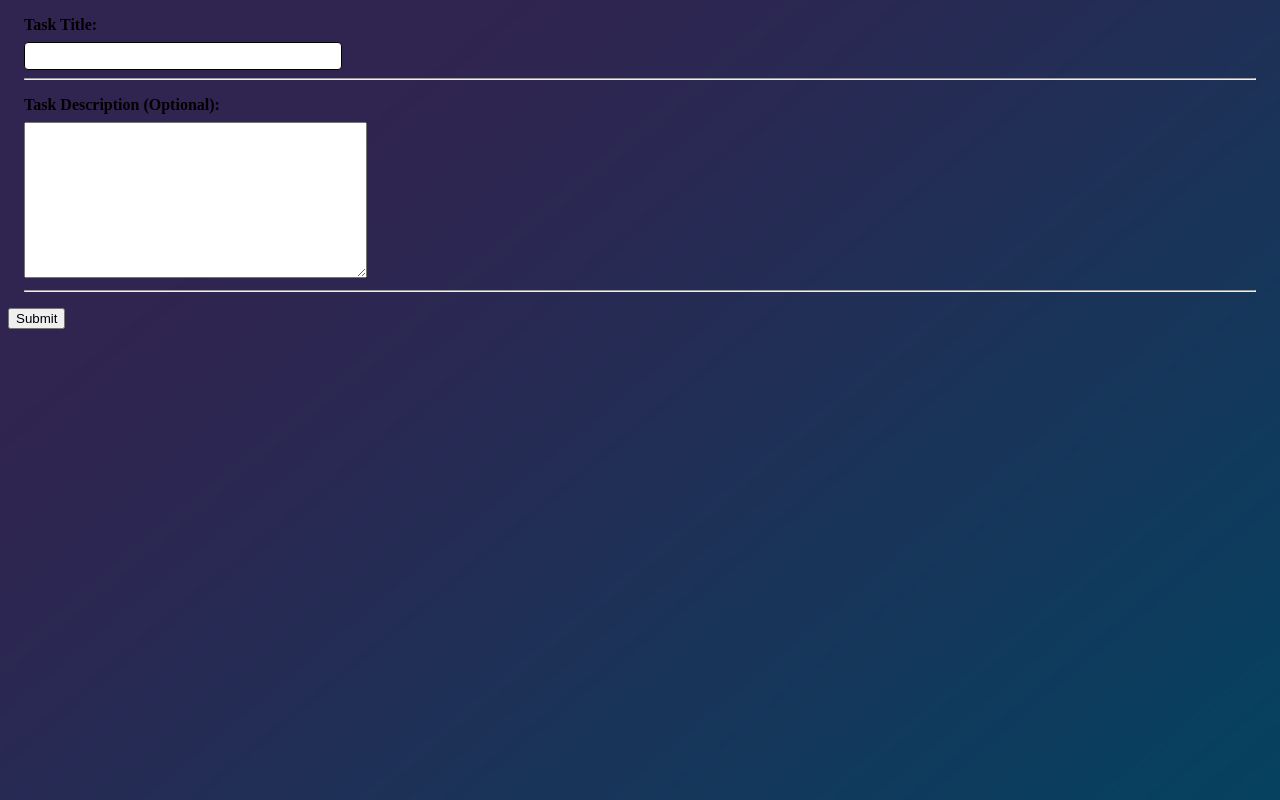
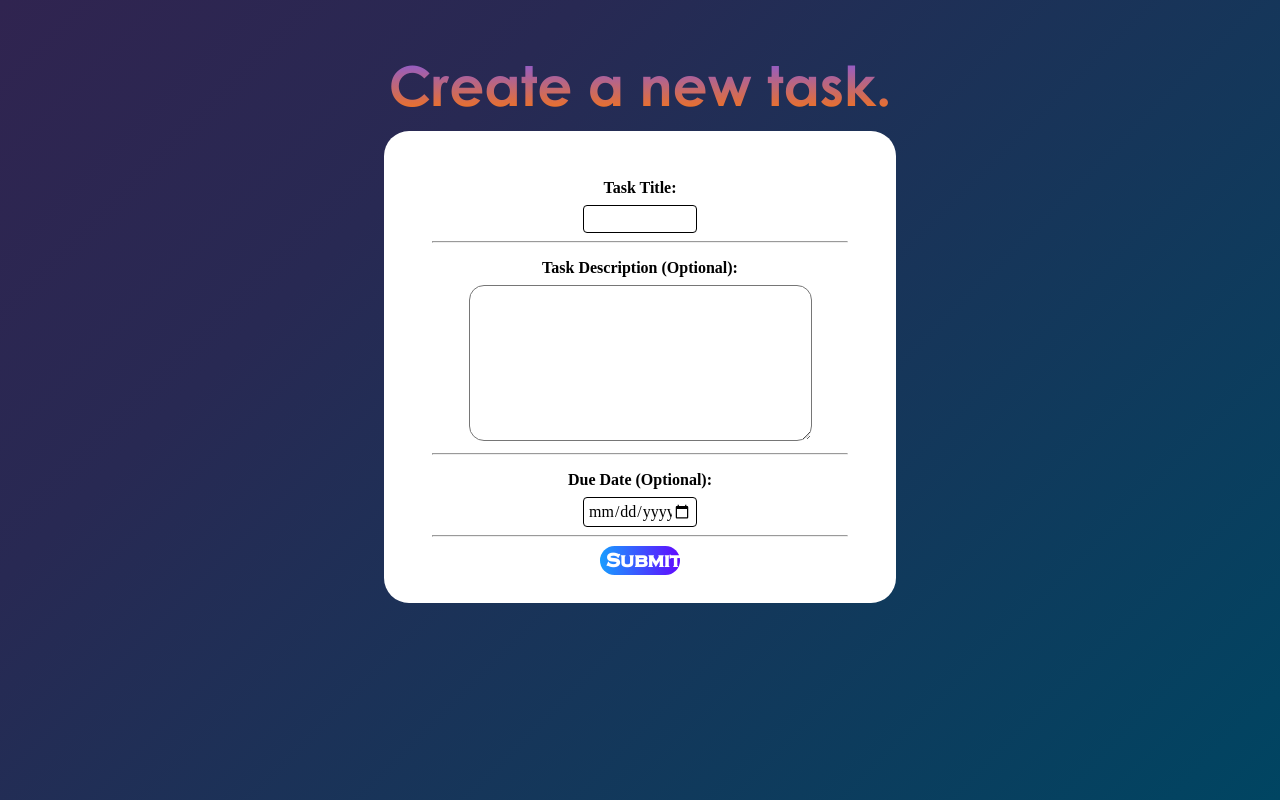
Before and after one commit to krishabbashyal/task-manager, a Django app: page /taskCreate/ in a window 1280 px wide. Run offline with Django 3.2, Linux system fonts and the light colour scheme; a user stored in the database is signed in.

Commit message:
Made so many changes that I forgot even what is going on anymore

```diff
--- a/mainProjectDir/main/forms.py
+++ b/mainProjectDir/main/forms.py
@@ -3,14 +3,24 @@
 from django import forms
 from .models import Task
 
+
+class DateInput(forms.DateInput):
+    input_type = 'date'
+
+
 class TaskCreation(forms.ModelForm):
     class Meta:
         model = Task
-        fields = ["title", "description"]
+
+        fields = ["title", "description", "due_date"]
+        widgets = {
+            "due_date": DateInput(),
+        }
 
         labels = {
             "title":"Task Title",
-            "description":"Task Description (Optional)"
+            "description":"Task Description (Optional)",
+            "due_date":"Due Date (Optional)"
         }
 
         error_messages = {
@@ -18,3 +28,24 @@
                 "required":"This field is required, ensure that it is not empty."
             }
         }
+
+class TaskUpdate(forms.ModelForm):
+    class Meta:
+        model = Task
+
+        fields = ["title", "description", "due_date", "completion"]
+        widgets = {
+            "due_date": DateInput(),
+        }
+
+        labels = {
+            "title":"Task Title",
+            "description":"Task Description (Optional)",
+            "due_date":"Due Date (Optional)"
+        }
+
+        error_messages = {
+            "title":{
+                "required":"This field is required, ensure that it is not empty."
+            }
+        }
--- a/mainProjectDir/main/models.py
+++ b/mainProjectDir/main/models.py
@@ -1,15 +1,19 @@
+from datetime import datetime
 from django.db import models
 from django.utils import timezone
 from django.contrib.auth.models import User
+from datetime import datetime, date
 
 # Create your models here.
 
 class Task(models.Model):
-    title = models.CharField(max_length=50)
+    title = models.CharField(max_length=30)
     description = models.TextField(max_length=175,  blank = True)
     completion = models.BooleanField(default=False)
+    due_date = models.DateField(blank = True, null = True)
     date_created = models.DateTimeField(default = timezone.now)
     author = models.ForeignKey(User, on_delete = models.CASCADE)
 
+
     def __str__(self):
         return self.title
--- a/mainProjectDir/main/static/main/main.css
+++ b/mainProjectDir/main/static/main/main.css
@@ -8,8 +8,22 @@
   src: url(fonts/GOTHICB.TTF);
 }
 
+html,
 body {
-  background-image: url("background.png");
+  max-width: 100%;
+  overflow-x: hidden;
+  background: rgb(48,36,80);
+  background: linear-gradient(135deg, rgba(48,36,80,1) 0%, rgba(40,41,83,1) 28%, rgba(0,69,98,1) 100%);
+}
+
+html {
+  height: 100%;
+}
+body {
+  height: 100%;
+  margin: 0;
+  background-repeat: no-repeat;
+  background-attachment: fixed;
 }
 
 .form-control {
@@ -55,13 +69,71 @@
   color: #680000;
 }
 
+::-webkit-scrollbar {
+  width: 0px;
+}
+
 .incompleted-main-panel {
   background-color: white;
   margin: auto;
+  margin-top: 1%;
   text-align: center;
   width: 35%;
   border-radius: 25px;
   padding: 2rem;
+  overflow-y: auto;
+  max-height: 60%;
+}
+
+.create-task-form{
+  background-color: white;
+  margin: auto;
+  margin-top: 4%;
+  text-align: center;
+  align-items: center;
+  width: 35%;
+  border-radius: 25px;
+  padding: 2rem;
+  overflow-y: auto;
+  max-height: 60%;
+}
+
+.create-task-form input{
+  margin: auto;
+}
+
+.create-task-form textarea{
+  margin: auto;
+  border-radius: 15px;
+  text-align: center;
+}
+
+.create-new-task-page{
+  font-size: 55px;
+  font-family: "Century Gothic";
+  width: fit-content;
+  font-weight: bolder;
+  background: -webkit-linear-gradient(#7957f5, #fe7507);
+  -webkit-background-clip: text;
+  -webkit-text-fill-color: transparent;
+  margin: auto;
+  margin-top: 4%;
+  margin-bottom: -3%;
+}
+
+.create-task-form button{
+  margin: 2%;
+  margin-top: -2%;
+  width: 18%;
+  margin-bottom: -5%;
+  height: 1.85rem;
+  border-radius: 15px;
+  border-style: none;
+  font-size: 20px;
+  font-family: "Copperplate Gothic Light";
+  font-weight: bolder;
+  color: #ffff;
+  background-image: linear-gradient(to right, #189dff, #6109ff);
 }
 
 .create-task-button {
--- a/mainProjectDir/main/templates/main/Completed.html
+++ b/mainProjectDir/main/templates/main/Completed.html
@@ -8,8 +8,8 @@
     <a href="{% url 'logout' %}"><button class = "logout-button">Log Out</button></a>
   </div>
   <div>
-    <h1>Hello {{user.first_name}}!</h1>
-    <h3>Look back at everying you've accomplished here.</h3>
+    <h1 class="username">Hello {{user.first_name}}!</h1>
+    <h3 class="message">Look back at everying you've accomplished here.</h3>
   </div>
   <div class="completed-main-panel">
     <div>
--- a/mainProjectDir/main/templates/main/taskCreation.html
+++ b/mainProjectDir/main/templates/main/taskCreation.html
@@ -1,12 +1,11 @@
 {% extends 'main/base.html' %}
 {% load static %}
-
 {% block css %}<link rel="stylesheet" href="{% static 'main/main.css' %}">{% endblock css %}
-
 {% block title %}Create a Task{% endblock title %}
 
 {% block content %}
-<div>
+<h1 class = "create-new-task-page">Create a new task.</h1>
+<div class = "create-task-form">
     <form method = "POST">
         {% csrf_token %}
             {% for field in form %}
@@ -17,7 +16,9 @@
                     <hr>
                 </div>
             {% endfor %}
+
         <button>Submit</button>
     </form>
 </div>
+
 {% endblock content %}
--- a/mainProjectDir/main/templates/main/taskDetail.html
+++ b/mainProjectDir/main/templates/main/taskDetail.html
@@ -9,6 +9,9 @@
 <div>
     <h1>{{task.title}}</h1>
     <p>{{task.description}}</p>
+    {% if task.due_date %}
+        <p>Due Date: {{task.due_date}}</p>
+    {% endif %}
     <p>Task Completion: {{task.completion}}</p>
     {% if task.completion %}
         <a href="{% url 'completed' %}"><button>Done</button></a>
--- a/mainProjectDir/main/views.py
+++ b/mainProjectDir/main/views.py
@@ -1,5 +1,5 @@
 from typing import List
-from django.contrib.auth.models import User ##############################
+from django.contrib.auth.models import User
 from django.shortcuts import render
 from django.views.generic.base import TemplateView
 from django.views.generic import ListView, DetailView
@@ -7,7 +7,7 @@
 from .models import Task
 from django.contrib import messages
 from django.contrib.auth.mixins import UserPassesTestMixin
-from .forms import TaskCreation
+from .forms import TaskCreation, TaskUpdate
 from django.contrib.messages.views import SuccessMessageMixin
 
 # Create your views here.
@@ -16,6 +16,7 @@
     template_name = "main/IncompletedPage.html"
     context_object_name = "tasks"
     ordering = ['date_created']
+
 
     def get_queryset(self):
         base = super().get_queryset()
@@ -55,15 +56,15 @@
 
 class TaskUpdateView(SuccessMessageMixin, UserPassesTestMixin, UpdateView):
     model = Task
+    form_class = TaskUpdate
     template_name = "main/taskUpdate.html"
-    fields = ['title', 'description', 'completion']
 
     def form_valid(self, form):
         form.instance.author = self.request.user
         return super().form_valid(form)
 
     success_url = "/incompleted"
-    success_message = "Task was updated successfully, if status was changed you can view it in the new section."
+    success_message = "Task was updated successfully."
 
     def test_func(self):
         task = self.get_object()
```
Also changed, not shown: other parts of mainProjectDir/main/static/main/main.css (+44 -1 lines), mainProjectDir/main/templates/main/IncompletedPage.html (+12 -8 lines), mainProjectDir/users/static/users/users.css (+48 -38 lines), mainProjectDir/db.sqlite3, mainProjectDir/main/migrations/0006_task_due_date.py (added), mainProjectDir/main/migrations/0007_alter_task_due_date.py (added), mainProjectDir/main/migrations/0008_alter_task_due_date.py (added), mainProjectDir/main/migrations/0009_alter_task_due_date.py (added), mainProjectDir/main/migrations/0010_alter_task_title.py (added), mainProjectDir/main/migrations/0011_alter_task_title.py (added).
